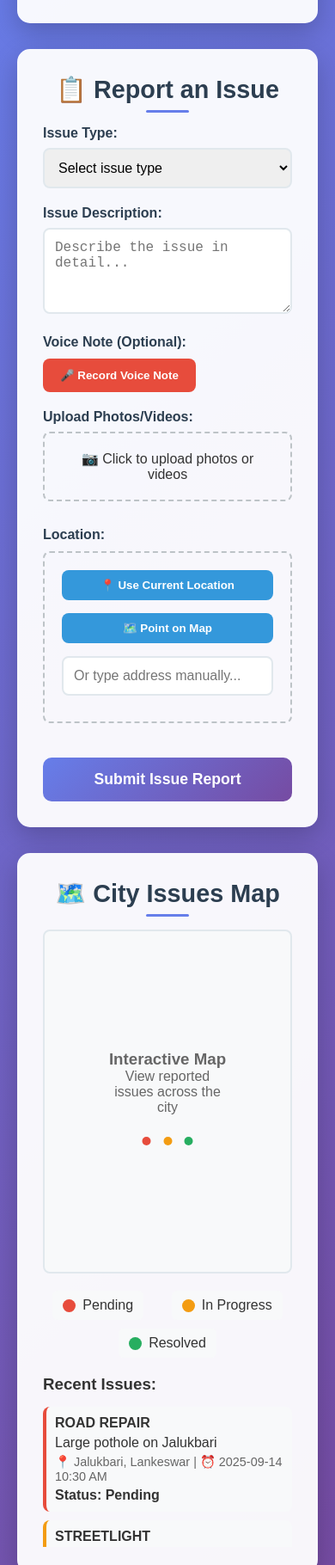
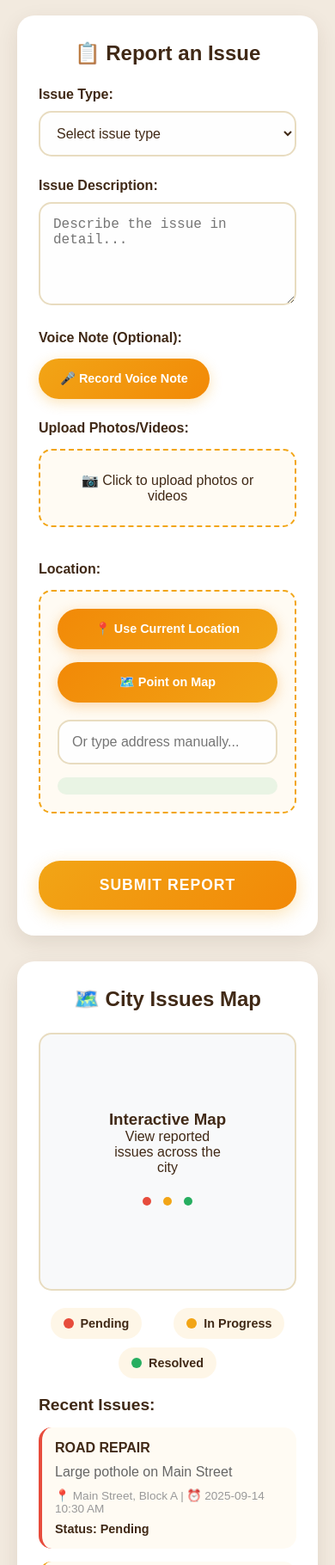
Before and after one commit to arnabbfr/demo-host, a plain HTML site: page index.html in a window 390 px wide. Shown: the part 180-2000 px from the top of the page at 86% size. Drawn offline with Linux system fonts and the light colour scheme.

Commit message:
changed the colours of the design of index.html

```diff
--- a/index.html
+++ b/index.html
@@ -13,99 +13,93 @@
 
         body {
             font-family: 'Arial', sans-serif;
-            background: linear-gradient(135deg, #667eea 0%, #764ba2 100%);
+            background: #f2eadf;
             min-height: 100vh;
-            color: #333;
+            color: #402916;
         }
 
         .container {
-            max-width: 1200px;
+            max-width: 420px;
             margin: 0 auto;
-            padding: 20px;
+            padding: 0;
+            min-height: 100vh;
+            background: #f2eadf;
         }
 
         .header {
+            background: linear-gradient(135deg, #f2a516 0%, #f28907 100%);
+            color: white;
             text-align: center;
             margin-bottom: 30px;
-            background: rgba(255, 255, 255, 0.95);
             padding: 30px;
             border-radius: 15px;
             box-shadow: 0 10px 30px rgba(0, 0, 0, 0.2);
+
+
         }
 
         .header h1 {
-            color: #2c3e50;
-            margin-bottom: 10px;
-            font-size: 2.5rem;
+            font-size: 1.8rem;
+            margin-bottom: 8px;
+            font-weight: 700;
         }
 
         .header p {
-            color: #666;
-            font-size: 1.1rem;
+            font-size: 1rem;
+            opacity: 0.9;
         }
 
         .main-content {
-            display: grid;
-            grid-template-columns: 1fr 1fr;
-            gap: 30px;
-            align-items: start;
+            padding: 30px 20px;
         }
 
-        .report-section, .map-section {
-            background: rgba(255, 255, 255, 0.95);
-            padding: 30px;
-            border-radius: 15px;
-            box-shadow: 0 10px 30px rgba(0, 0, 0, 0.2);
+        .report-section {
+            background: white;
+            border-radius: 20px;
+            padding: 30px 25px;
+            box-shadow: 0 8px 25px rgba(64, 41, 22, 0.1);
+            margin-bottom: 30px;
         }
 
         .section-title {
-            font-size: 1.8rem;
-            color: #2c3e50;
+            font-size: 1.5rem;
+            color: #402916;
             margin-bottom: 25px;
             text-align: center;
-            position: relative;
-        }
-
-        .section-title:after {
-            content: '';
-            position: absolute;
-            bottom: -10px;
-            left: 50%;
-            transform: translateX(-50%);
-            width: 50px;
-            height: 3px;
-            background: #667eea;
-            border-radius: 2px;
+            font-weight: 700;
         }
 
         .form-group {
-            margin-bottom: 20px;
+            margin-bottom: 25px;
         }
 
         label {
             display: block;
-            margin-bottom: 8px;
+            margin-bottom: 10px;
             font-weight: 600;
-            color: #2c3e50;
+            color: #402916;
+            font-size: 1rem;
         }
 
         select, textarea, input[type="text"], input[type="file"] {
             width: 100%;
-            padding: 12px;
-            border: 2px solid #e1e8ed;
-            border-radius: 8px;
+            padding: 15px;
+            border: 2px solid #e8dcc0;
+            border-radius: 15px;
             font-size: 1rem;
             transition: all 0.3s ease;
+            background: #fefefe;
+            color: #402916;
         }
 
         select:focus, textarea:focus, input:focus {
             outline: none;
-            border-color: #667eea;
-            box-shadow: 0 0 0 3px rgba(102, 126, 234, 0.1);
+            border-color: #f2a516;
+            box-shadow: 0 0 0 3px rgba(242, 165, 22, 0.1);
         }
 
         textarea {
-            min-height: 100px;
+            min-height: 120px;
             resize: vertical;
         }
 
@@ -113,26 +107,28 @@
             display: flex;
             gap: 10px;
             align-items: center;
-            margin-top: 10px;
+            margin-top: 15px;
         }
 
         .voice-btn {
-            background: #e74c3c;
+            background: linear-gradient(135deg, #f2a516 0%, #f28907 100%);
             color: white;
             border: none;
-            padding: 12px 20px;
-            border-radius: 8px;
+            padding: 15px 25px;
+            border-radius: 25px;
             cursor: pointer;
             font-weight: 600;
             transition: all 0.3s ease;
             display: flex;
             align-items: center;
-            gap: 5px;
+            gap: 8px;
+            font-size: 0.9rem;
+            box-shadow: 0 4px 15px rgba(242, 165, 22, 0.3);
         }
 
         .voice-btn:hover {
-            background: #c0392b;
             transform: translateY(-2px);
+            box-shadow: 0 6px 20px rgba(242, 165, 22, 0.4);
         }
 
         .voice-btn.recording {
@@ -147,59 +143,73 @@
         }
 
         .location-section {
-            border: 2px dashed #bdc3c7;
+            border: 2px dashed #f2a516;
             padding: 20px;
-            border-radius: 8px;
+            border-radius: 15px;
             text-align: center;
-            margin-top: 10px;
+            margin-top: 15px;
+            background: rgba(242, 165, 22, 0.05);
         }
 
         .location-options {
             display: flex;
+            flex-direction: column;
             gap: 15px;
-            justify-content: center;
-            margin-bottom: 15px;
+            margin-bottom: 20px;
         }
 
         .location-btn {
-            background: #3498db;
+            background: linear-gradient(135deg, #f28907 0%, #f2a516 100%);
             color: white;
             border: none;
-            padding: 10px 20px;
-            border-radius: 8px;
+            padding: 15px 25px;
+            border-radius: 25px;
             cursor: pointer;
             font-weight: 600;
             transition: all 0.3s ease;
+            box-shadow: 0 4px 15px rgba(242, 137, 7, 0.3);
+            font-size: 0.9rem;
         }
 
         .location-btn:hover {
-            background: #2980b9;
             transform: translateY(-2px);
+            box-shadow: 0 6px 20px rgba(242, 137, 7, 0.4);
         }
 
         .submit-btn {
-            background: linear-gradient(135deg, #667eea 0%, #764ba2 100%);
+            background: linear-gradient(135deg, #f2a516 0%, #f28907 100%);
             color: white;
             border: none;
-            padding: 15px 40px;
-            border-radius: 10px;
+            padding: 18px 40px;
+            border-radius: 25px;
             font-size: 1.1rem;
-            font-weight: 600;
+            font-weight: 700;
             cursor: pointer;
             width: 100%;
             transition: all 0.3s ease;
-            margin-top: 20px;
+            margin-top: 30px;
+            box-shadow: 0 6px 20px rgba(242, 165, 22, 0.3);
+            text-transform: uppercase;
+            letter-spacing: 1px;
         }
 
         .submit-btn:hover {
             transform: translateY(-3px);
-            box-shadow: 0 10px 25px rgba(102, 126, 234, 0.3);
+            box-shadow: 0 8px 25px rgba(242, 165, 22, 0.4);
+        }
+
+        .map-section {
+            background: white;
+            border-radius: 20px;
+            padding: 30px 25px;
+            box-shadow: 0 8px 25px rgba(64, 41, 22, 0.1);
+            margin-bottom: 30px;
         }
 
         .map-container {
-            height: 400px;
-            border: 2px solid #e1e8ed;
-            border-radius: 8px;
+            height: 300px;
+            border: 2px solid #e8dcc0;
+            border-radius: 15px;
             position: relative;
             overflow: hidden;
             background: #f8f9fa;
@@ -211,7 +221,7 @@
             left: 50%;
             transform: translate(-50%, -50%);
             text-align: center;
-            color: #666;
+            color: #402916;
         }
 
         .legend {
@@ -226,50 +236,55 @@
             display: flex;
             align-items: center;
             gap: 8px;
-            padding: 8px 12px;
-            background: #f8f9fa;
-            border-radius: 6px;
+            padding: 10px 15px;
+            background: rgba(242, 165, 22, 0.1);
+            border-radius: 20px;
+            font-size: 0.9rem;
+            font-weight: 600;
         }
 
         .legend-color {
-            width: 15px;
-            height: 15px;
+            width: 12px;
+            height: 12px;
             border-radius: 50%;
         }
 
         .red { background: #e74c3c; }
-        .yellow { background: #f39c12; }
+        .yellow { background: #f2a516; }
         .green { background: #27ae60; }
 
         .file-upload-area {
-            border: 2px dashed #bdc3c7;
-            padding: 20px;
-            border-radius: 8px;
+            border: 2px dashed #f2a516;
+            padding: 25px;
+            border-radius: 15px;
             text-align: center;
             transition: all 0.3s ease;
+            background: rgba(242, 165, 22, 0.05);
+            cursor: pointer;
         }
 
         .file-upload-area:hover {
-            border-color: #667eea;
-            background: rgba(102, 126, 234, 0.05);
+            border-color: #f28907;
+            background: rgba(242, 165, 22, 0.1);
         }
 
         .uploaded-files {
-            margin-top: 10px;
+            margin-top: 15px;
             display: flex;
             flex-wrap: wrap;
             gap: 10px;
         }
 
         .file-tag {
-            background: #667eea;
+            background: linear-gradient(135deg, #f2a516 0%, #f28907 100%);
             color: white;
-            padding: 5px 10px;
-            border-radius: 15px;
-            font-size: 0.9rem;
+            padding: 8px 15px;
+            border-radius: 20px;
+            font-size: 0.85rem;
             display: flex;
             align-items: center;
-            gap: 5px;
+            gap: 8px;
+            font-weight: 600;
         }
 
         .remove-file {
@@ -278,45 +293,174 @@
             color: white;
             cursor: pointer;
             font-weight: bold;
+            font-size: 1.1rem;
+            opacity: 0.8;
+            transition: opacity 0.3s ease;
+        }
+
+        .remove-file:hover {
+            opacity: 1;
         }
 
         .voice-note-display {
-            margin-top: 10px;
-            padding: 10px;
-            background: #f8f9fa;
-            border-radius: 8px;
+            margin-top: 15px;
+            padding: 15px;
+            background: rgba(242, 165, 22, 0.1);
+            border-radius: 15px;
             display: none;
         }
 
+        .voice-note-display audio {
+            width: 100%;
+            margin-bottom: 10px;
+        }
+
+        .voice-note-display button {
+            background: #f28907;
+            color: white;
+            border: none;
+            padding: 8px 15px;
+            border-radius: 15px;
+            cursor: pointer;
+            font-size: 0.9rem;
+        }
+
         .issues-list {
-            max-height: 200px;
+            max-height: 250px;
             overflow-y: auto;
             margin-top: 20px;
         }
 
+        .issues-list h3 {
+            margin-bottom: 15px;
+            color: #402916;
+            font-size: 1.2rem;
+        }
+
         .issue-item {
-            padding: 10px;
-            margin-bottom: 10px;
-            background: #f8f9fa;
-            border-radius: 8px;
+            padding: 15px;
+            margin-bottom: 15px;
+            background: rgba(242, 165, 22, 0.05);
+            border-radius: 15px;
             border-left: 4px solid;
+            transition: all 0.3s ease;
+        }
+
+        .issue-item:hover {
+            transform: translateY(-2px);
+            box-shadow: 0 4px 15px rgba(64, 41, 22, 0.1);
         }
 
         .issue-item.pending { border-left-color: #e74c3c; }
-        .issue-item.in-progress { border-left-color: #f39c12; }
+        .issue-item.in-progress { border-left-color: #f2a516; }
         .issue-item.resolved { border-left-color: #27ae60; }
 
-        @media (max-width: 768px) {
+        .issue-item div:first-child {
+            font-weight: 700;
+            color: #402916;
+            margin-bottom: 8px;
+            text-transform: capitalize;
+        }
+
+        .issue-item div:nth-child(2) {
+            color: #666;
+            margin-bottom: 8px;
+            line-height: 1.4;
+        }
+
+        .issue-item div:nth-child(3) {
+            font-size: 0.85rem;
+            color: #999;
+            margin-bottom: 8px;
+        }
+
+        .issue-item div:last-child {
+            font-weight: 600;
+            font-size: 0.9rem;
+        }
+
+        #recordingStatus {
+            color: #f28907;
+            font-weight: 600;
+            font-size: 0.9rem;
+        }
+
+        #locationDisplay {
+            margin-top: 15px;
+            font-weight: 600;
+            color: #27ae60;
+            font-size: 0.9rem;
+            padding: 10px;
+            background: rgba(39, 174, 96, 0.1);
+            border-radius: 10px;
+        }
+
+        /* Photo Evidence Section Styling */
+        .photo-evidence-title {
+            font-weight: 600;
+            color: #402916;
+            margin-bottom: 15px;
+            font-size: 1rem;
+        }
+
+        /* Priority Level Styling */
+        select option {
+            color: #402916;
+        }
+
+        /* Scrollbar Styling */
+        .issues-list::-webkit-scrollbar {
+            width: 6px;
+        }
+
+        .issues-list::-webkit-scrollbar-track {
+            background: rgba(242, 165, 22, 0.1);
+            border-radius: 3px;
+        }
+
+        .issues-list::-webkit-scrollbar-thumb {
+            background: #f2a516;
+            border-radius: 3px;
+        }
+
+        .issues-list::-webkit-scrollbar-thumb:hover {
+            background: #f28907;
+        }
+
+        @media (min-width: 768px) {
+            .container {
+                max-width: 1200px;
+                padding: 20px;
+            }
+
             .main-content {
-                grid-template-columns: 1fr;
+                display: grid;
+                grid-template-columns: 1fr 1fr;
+                gap: 30px;
+                align-items: start;
+                padding: 40px 20px;
+            }
+
+            .header {
+                border-radius: 25px;
+                margin-bottom: 30px;
             }
 
             .header h1 {
-                font-size: 2rem;
+                font-size: 2.5rem;
             }
 
             .location-options {
-                flex-direction: column;
+                flex-direction: row;
+                justify-content: center;
+            }
+
+            .map-container {
+                height: 400px;
+            }
+
+            .issues-list {
+                max-height: 300px;
             }
         }
     </style>
@@ -370,7 +514,7 @@
                     </div>
 
                     <div class="form-group">
-                        <label>Upload Photos/Videos:</label>
+                        <label class="photo-evidence-title">Upload Photos/Videos:</label>
                         <div class="file-upload-area" onclick="document.getElementById('fileInput').click()">
                             <p>📷 Click to upload photos or videos</p>
                             <input type="file" id="fileInput" multiple accept="image/*,video/*" style="display: none;">
@@ -390,11 +534,11 @@
                                 </button>
                             </div>
                             <input type="text" id="manualAddress" placeholder="Or type address manually...">
-                            <div id="locationDisplay" style="margin-top: 10px; font-weight: bold; color: #27ae60;"></div>
+                            <div id="locationDisplay"></div>
                         </div>
                     </div>
 
-                    <button type="submit" class="submit-btn">Submit Issue Report</button>
+                    <button type="submit" class="submit-btn">Submit Report</button>
                 </form>
             </div>
 
@@ -408,7 +552,7 @@
                         <p>View reported issues across the city</p>
                         <div style="margin-top: 20px;">
                             <div style="display: inline-block; width: 10px; height: 10px; background: #e74c3c; border-radius: 50%; margin: 5px;"></div>
-                            <div style="display: inline-block; width: 10px; height: 10px; background: #f39c12; border-radius: 50%; margin: 5px;"></div>
+                            <div style="display: inline-block; width: 10px; height: 10px; background: #f2a516; border-radius: 50%; margin: 5px;"></div>
                             <div style="display: inline-block; width: 10px; height: 10px; background: #27ae60; border-radius: 50%; margin: 5px;"></div>
                         </div>
                     </div>
@@ -430,7 +574,7 @@
                 </div>
 
                 <div class="issues-list" id="issuesList">
-                    <h3 style="margin-bottom: 15px;">Recent Issues:</h3>
+                    <h3>Recent Issues:</h3>
                     <!-- Sample issues will be populated here -->
                 </div>
             </div>
@@ -579,16 +723,31 @@
                 formData.append(`file_${index}`, file);
             });
 
+            // Generate unique ID
+            const issueId = 'ISS-' + String(Date.now()).slice(-6);
+
             // Create new issue object
             const newIssue = {
-                id: Date.now(),
+                id: issueId,
                 type: document.getElementById('issueType').value,
+                title: generateIssueTitle(document.getElementById('issueType').value),
                 description: document.getElementById('description').value,
-                address: document.getElementById('manualAddress').value,
+                location: document.getElementById('manualAddress').value || 'Location provided via GPS',
+                coordinates: currentLocation,
                 status: 'pending',
-                timestamp: new Date().toLocaleString(),
-                location: currentLocation
+                priority: 'medium', // Default priority
+                reportedBy: 'Citizen User', // Would come from user login in real app
+                reportedAt: new Date().toLocaleString(),
+                assignedTo: null,
+                assignedAt: null,
+                department: null,
+                media: uploadedFiles.map(f => f.name),
+                voiceNote: document.getElementById('audioPlayback').src ? 'voice_note.mp3' : null,
+                updates: []
             };
+
+            // Save to localStorage for authority portal to access
+            saveIssueToStorage(newIssue);
 
             reportedIssues.push(newIssue);
             addIssueToList(newIssue);
@@ -601,7 +760,37 @@
             uploadedFiles = [];
             currentLocation = null;
 
-            alert('Issue reported successfully! You can track its progress on the map.');
+            alert('Issue reported successfully! Authorities have been notified and you can track its progress on the map.');
+        }
+
+        function generateIssueTitle(issueType) {
+            const titles = {
+                'road-repair': 'Road Repair Required',
+                'streetlight': 'Street Light Issue',
+                'water-supply': 'Water Supply Problem',
+                'garbage': 'Garbage Collection Issue',
+                'drainage': 'Drainage Problem',
+                'traffic': 'Traffic Management Issue',
+                'park-maintenance': 'Park Maintenance Required',
+                'noise-pollution': 'Noise Pollution Complaint',
+                'other': 'Other Civic Issue'
+            };
+            return titles[issueType] || 'Civic Issue';
+        }
+
+        function saveIssueToStorage(newIssue) {
+            // Get existing issues from localStorage
+            let existingIssues = [];
+            const stored = localStorage.getItem('civicIssues');
+            if (stored) {
+                existingIssues = JSON.parse(stored);
+            }
+
+            // Add new issue
+            existingIssues.push(newIssue);
+
+            // Save back to localStorage
+            localStorage.setItem('civicIssues', JSON.stringify(existingIssues));
         }
 
         // Initialize sample issues and map
@@ -615,16 +804,16 @@
                 {
                     id: 1,
                     type: 'road-repair',
-                    description: 'Large pothole on Jalukbari',
-                    address: 'Jalukbari, Lankeswar',
+                    description: 'Large pothole on Main Street',
+                    address: 'Main Street, Block A',
                     status: 'pending',
                     timestamp: '2025-09-14 10:30 AM'
                 },
                 {
                     id: 2,
                     type: 'streetlight',
-                    description: 'Broken streetlight near nehru park',
-                    address: 'Kachari, Nehru Park',
+                    description: 'Broken streetlight near park',
+                    address: 'Park Avenue, Block B',
                     status: 'in-progress',
                     timestamp: '2025-09-13 08:15 PM'
                 },
@@ -632,7 +821,7 @@
                     id: 3,
                     type: 'garbage',
                     description: 'Overflowing garbage bin',
-                    address: 'Chandmari, Krishnanagar',
+                    address: 'Market Road, Block C',
                     status: 'resolved',
                     timestamp: '2025-09-12 02:45 PM'
                 }
@@ -654,14 +843,10 @@
             };
 
             issueItem.innerHTML = `
-                <div style="font-weight: bold;">${issue.type.replace('-', ' ').toUpperCase()}</div>
-                <div style="margin: 5px 0;">${issue.description}</div>
-                <div style="font-size: 0.9rem; color: #666;">
-                    📍 ${issue.address} | ⏰ ${issue.timestamp}
-                </div>
-                <div style="margin-top: 5px; font-weight: bold;">
-                    Status: ${statusText[issue.status]}
-                </div>
+                <div>${issue.type.replace('-', ' ').toUpperCase()}</div>
+                <div>${issue.description}</div>
+                <div>📍 ${issue.address} | ⏰ ${issue.timestamp}</div>
+                <div>Status: ${statusText[issue.status]}</div>
             `;
 
             issuesList.appendChild(issueItem);
```
